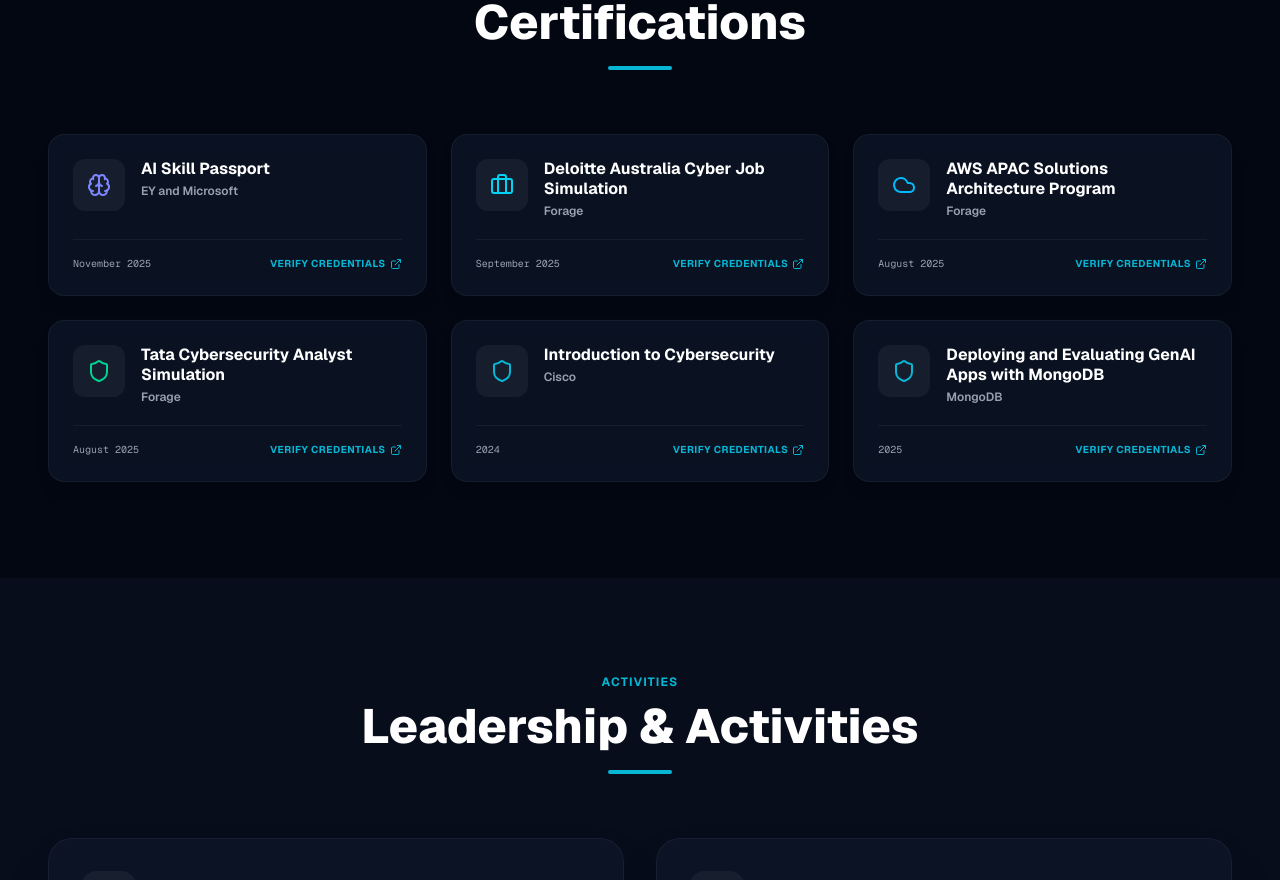
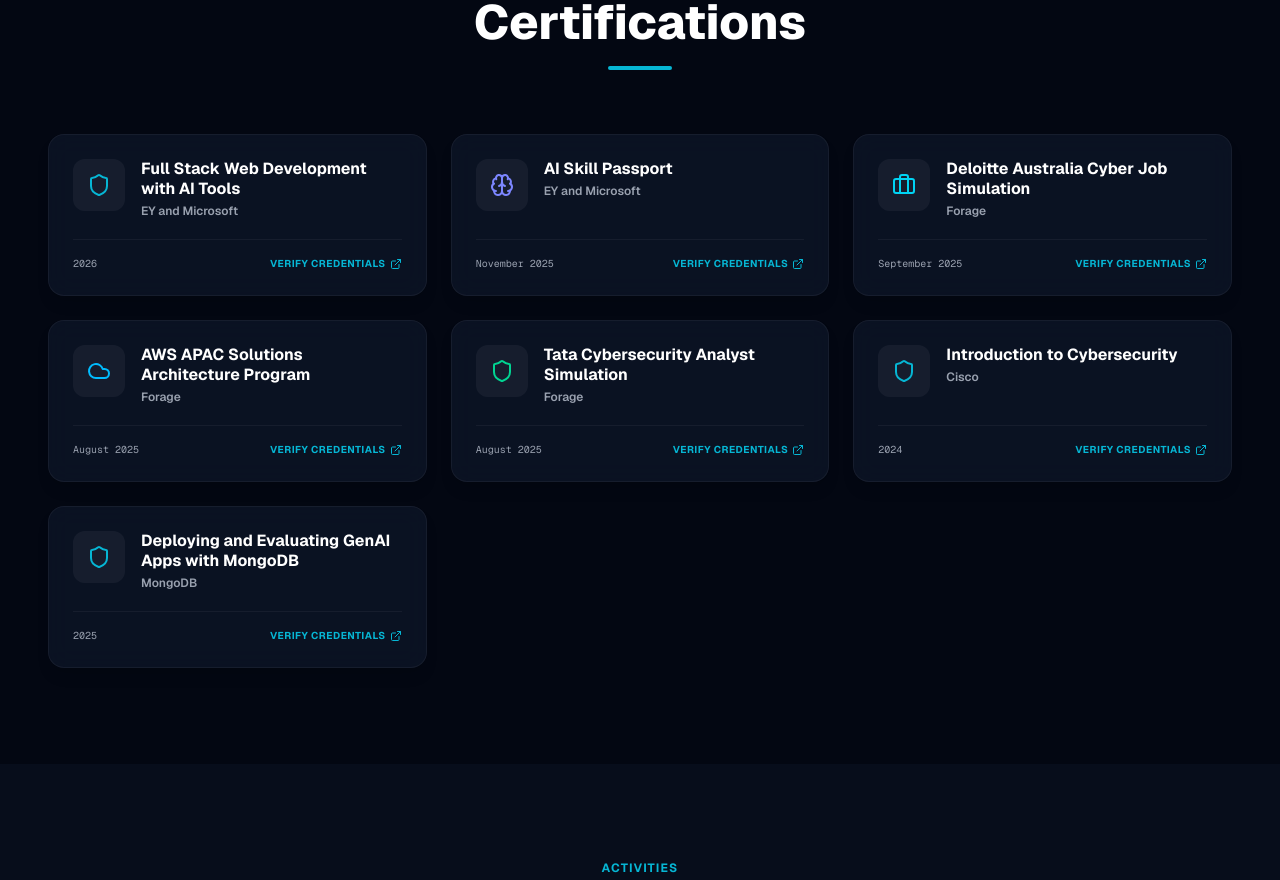
Before and after one commit to jayantchaudhary0715/jayant-portfolio, a Next.js app: page / in a window 1280 px wide. Shown: the part 3600-4480 px from the top of the page. Built offline with nearby package versions, Linux system fonts and the light colour scheme.

Commit message:
feat: show certificate image modal on verify click

```diff
--- a/src/components/Certifications.tsx
+++ b/src/components/Certifications.tsx
@@ -1,7 +1,9 @@
 "use client";
 
-import { Shield, Cloud, Briefcase, Brain, ExternalLink } from "lucide-react";
-import { motion } from "framer-motion";
+import { useState } from "react";
+import { Shield, Cloud, Briefcase, Brain, ExternalLink, X } from "lucide-react";
+import { motion, AnimatePresence } from "framer-motion";
+import Image from "next/image";
 
 interface Certification {
   title: string;
@@ -9,17 +11,26 @@
   date: string;
   icon: React.ReactNode;
   color: string;
-  link: string;
+  link?: string;
+  image?: string;
 }
 
 const certifications: Certification[] = [
+  {
+    title: "Full Stack Web Development with AI Tools ",
+    issuer: "EY and Microsoft",
+    date: "2026",
+    icon: <Shield className="w-6 h-6 text-primary" />,
+    color: "group-hover:border-primary/30 group-hover:shadow-primary/5",
+    image: "/Fullstack_EY.jpg",
+  },
   {
     title: "AI Skill Passport",
     issuer: "EY and Microsoft",
     date: "November 2025",
     icon: <Brain className="w-6 h-6 text-indigo-400" />,
     color: "group-hover:border-indigo-500/30 group-hover:shadow-indigo-500/5",
-    link: "https://microsoft.com",
+    image:"/AI_SKILL.png",
   },
   {
     title: "Deloitte Australia Cyber Job Simulation",
@@ -61,6 +72,7 @@
     color: "group-hover:border-primary/30 group-hover:shadow-primary/5",
     link: "https://www.credly.com/earner/earned/badge/1db1023e-e56e-4380-b19c-f3162d7c3f4d",
   },
+
 ];
 
 const containerVariants = {
@@ -83,6 +95,8 @@
 };
 
 export default function Certifications() {
+  const [selectedCert, setSelectedCert] = useState<Certification | null>(null);
+
   return (
     <section
       id="certifications"
@@ -113,7 +127,10 @@
               key={idx}
               variants={itemVariants}
               whileHover={{ y: -6, transition: { duration: 0.2 } }}
-              className={`glass border-white/5 p-6 rounded-2xl flex flex-col justify-between gap-5 shadow-lg shadow-black/10 transition-all duration-300 group border ${cert.color}`}
+              className={`glass border-white/5 p-6 rounded-2xl flex flex-col justify-between gap-5 shadow-lg shadow-black/10 transition-all duration-300 group border ${cert.color} ${cert.image ? "cursor-pointer" : ""}`}
+              onClick={() => {
+                if (cert.image) setSelectedCert(cert);
+              }}
             >
               {/* Header Info */}
               <div className="flex gap-4 items-start">
@@ -135,20 +152,114 @@
                 <span className="text-[10px] font-mono text-gray-400">
                   {cert.date}
                 </span>
+
+                {cert.image ? (
+                  <button
+                    type="button"
+                    onClick={(e) => {
+                      e.stopPropagation();
+                      setSelectedCert(cert);
+                    }}
+                    className="text-[10px] font-bold uppercase tracking-wider text-primary hover:text-white transition-colors flex items-center gap-1 group/btn cursor-pointer"
+                  >
+                    <span>Verify Credentials</span>
+                    <ExternalLink className="w-3 h-3 group-hover/btn:-translate-y-0.5 group-hover/btn:translate-x-0.5 transition-transform" />
+                  </button>
+                ) : (
                   <a
                     href={cert.link}
                     target="_blank"
                     rel="noopener noreferrer"
+                    onClick={(e) => e.stopPropagation()}
                     className="text-[10px] font-bold uppercase tracking-wider text-primary hover:text-white transition-colors flex items-center gap-1 group/btn"
                   >
                     <span>Verify Credentials</span>
                     <ExternalLink className="w-3 h-3 group-hover/btn:-translate-y-0.5 group-hover/btn:translate-x-0.5 transition-transform" />
                   </a>
+                )}
               </div>
             </motion.div>
           ))}
         </motion.div>
       </div>
+
+      {/* Certificate Image Preview Modal */}
+      <AnimatePresence>
+        {selectedCert && selectedCert.image && (
+          <div className="fixed inset-0 z-50 flex items-center justify-center p-4 sm:p-6 md:p-10">
+            {/* Backdrop */}
+            <motion.div
+              initial={{ opacity: 0 }}
+              animate={{ opacity: 0.85 }}
+              exit={{ opacity: 0 }}
+              onClick={() => setSelectedCert(null)}
+              className="absolute inset-0 bg-slate-950/90 backdrop-blur-sm cursor-pointer"
+            />
+
+            {/* Modal Dialog */}
+            <motion.div
+              initial={{ opacity: 0, scale: 0.95, y: 20 }}
+              animate={{ opacity: 1, scale: 1, y: 0 }}
+              exit={{ opacity: 0, scale: 0.95, y: 20 }}
+              className="glass border-white/10 w-full max-w-3xl rounded-3xl overflow-hidden shadow-2xl relative z-10 flex flex-col max-h-[90vh] bg-slate-900/95"
+            >
+              {/* Header */}
+              <div className="p-5 border-b border-white/10 flex justify-between items-center bg-slate-950/50">
+                <div>
+                  <h3 className="text-lg font-bold text-white leading-snug">
+                    {selectedCert.title}
+                  </h3>
+                  <p className="text-xs text-primary font-medium mt-0.5">
+                    {selectedCert.issuer} • {selectedCert.date}
+                  </p>
+                </div>
+                <button
+                  type="button"
+                  onClick={() => setSelectedCert(null)}
+                  className="p-2 text-gray-400 hover:text-white hover:bg-white/10 rounded-full transition-colors cursor-pointer"
+                  aria-label="Close certificate modal"
+                >
+                  <X className="w-5 h-5" />
+                </button>
+              </div>
+
+              {/* Certificate Image View */}
+              <div className="p-4 sm:p-6 overflow-y-auto flex items-center justify-center bg-black/40">
+                <div className="relative w-full flex items-center justify-center">
+                  <Image
+                    src={selectedCert.image}
+                    alt={`${selectedCert.title} Certificate`}
+                    width={1200}
+                    height={850}
+                    className="max-h-[65vh] w-auto max-w-full rounded-xl object-contain shadow-2xl border border-white/10"
+                    priority
+                  />
+                </div>
+              </div>
+
+              {/* Footer */}
+              <div className="p-4 border-t border-white/10 flex justify-between items-center bg-slate-950/50">
+                <a
+                  href={selectedCert.image}
+                  target="_blank"
+                  rel="noopener noreferrer"
+                  className="text-xs font-semibold text-primary hover:underline flex items-center gap-1.5"
+                >
+                  <span>Open Full Image</span>
+                  <ExternalLink className="w-3.5 h-3.5" />
+                </a>
+                <button
+                  type="button"
+                  onClick={() => setSelectedCert(null)}
+                  className="px-5 py-2 bg-white/10 hover:bg-white/15 text-white text-xs font-semibold rounded-xl transition-colors cursor-pointer"
+                >
+                  Close
+                </button>
+              </div>
+            </motion.div>
+          </div>
+        )}
+      </AnimatePresence>
     </section>
   );
 }
```
Also changed, not shown: public/AI_SKILL.png (added), public/Fullstack_EY.jpg (added). Lines whose indentation alone changed are shown as unchanged.
